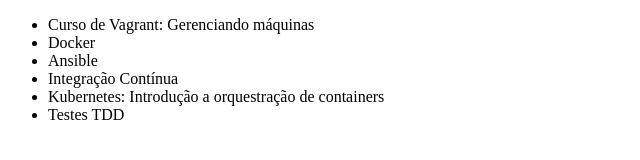
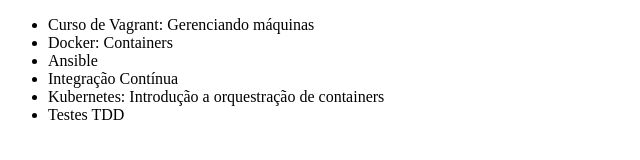
Before and after one commit to guisouza25/alura-git, a plain HTML site: page index.html in a window 1280 px wide. Shown: the full height of the page, 0-640 px from the left. Drawn offline with Linux system fonts and the light colour scheme.

Commit message:
Alterando curso Docker

```diff
--- a/index.html
+++ b/index.html
@@ -9,7 +9,7 @@
 <body>
     <ul>
         <li>Curso de Vagrant: Gerenciando máquinas</li>
-        <li>Docker</li>
+        <li>Docker: Containers</li>
         <li>Ansible</li>
         <li>Integração Contínua</li>
         <li>Kubernetes: Introdução a orquestração de containers</li>
```
